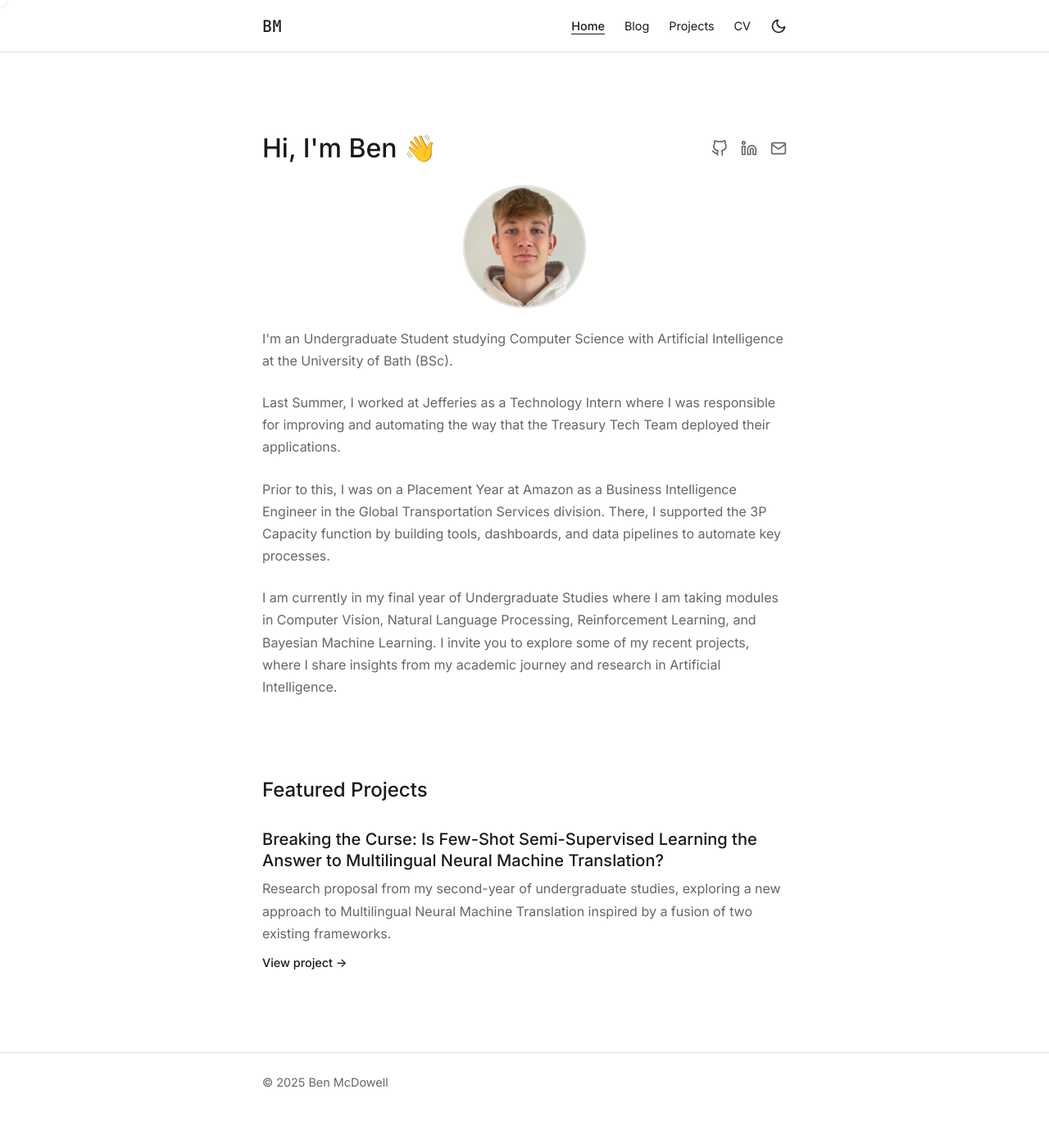
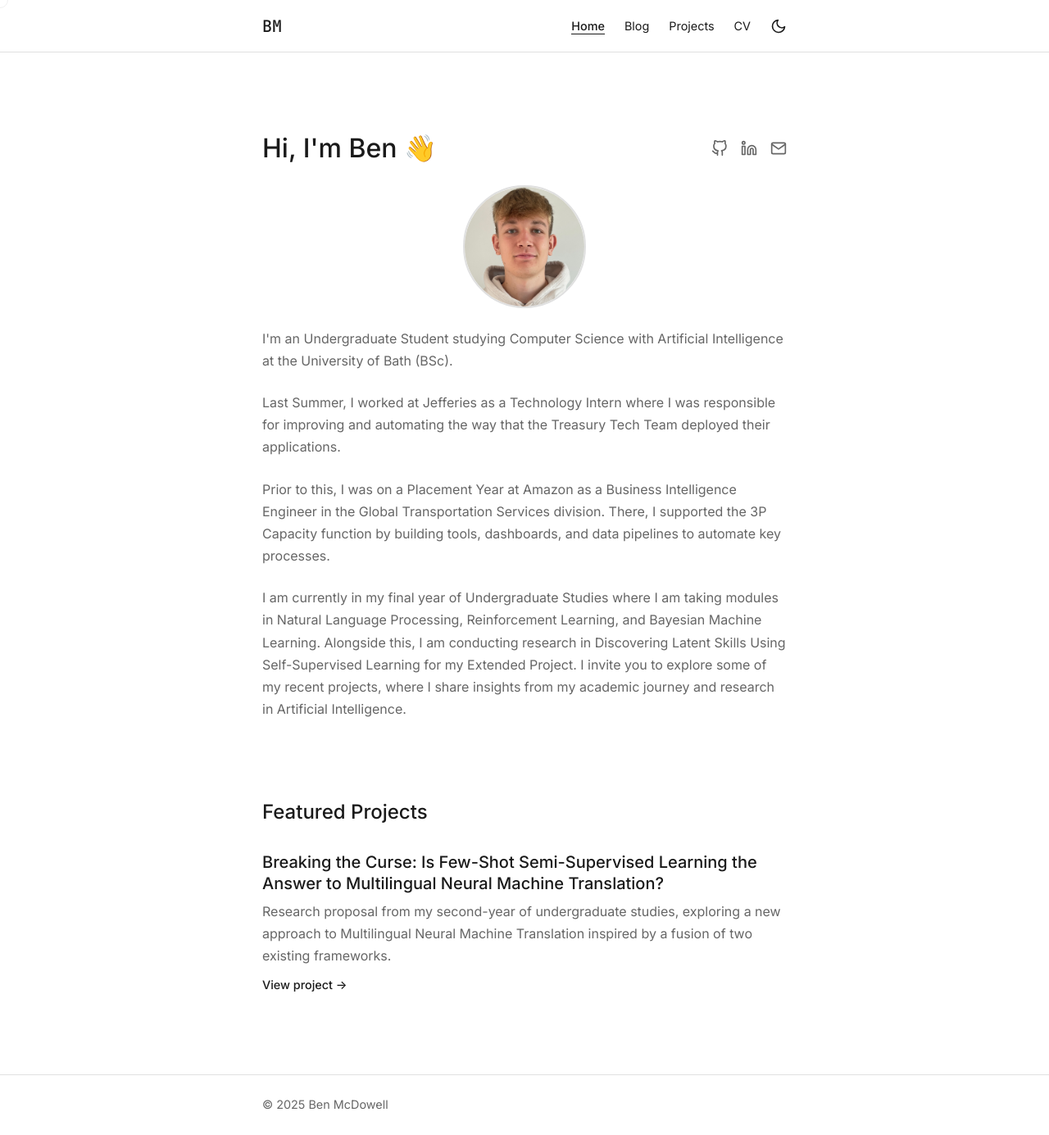
Before and after one commit to bmcd243/bmcd243.github.io, a Jekyll site: the page built from index.html, in a window 1280 px wide. Shown: the whole page at 82% size. Built offline with Jekyll 4.4.1, drawn with Linux system fonts in a browser that asks for light colours; before the commit the page ends 1358 px from its top, so only the background shows below that.

Commit message:
update description

```diff
--- a/index.html
+++ b/index.html
@@ -58,7 +58,7 @@ home_active: true
                 </p>
 
                 <p>
-                    I am currently in my final year of Undergraduate Studies where I am taking modules in Computer Vision, Natural Language Processing, Reinforcement Learning, and Bayesian Machine Learning. I invite you to explore some of my recent projects, where I share insights from my academic journey and research in Artificial Intelligence.
+                    I am currently in my final year of Undergraduate Studies where I am taking modules in Natural Language Processing, Reinforcement Learning, and Bayesian Machine Learning. Alongside this, I am conducting research in Discovering Latent Skills Using Self-Supervised Learning for my Extended Project. I invite you to explore some of my recent projects, where I share insights from my academic journey and research in Artificial Intelligence.
                 </p>
             </div>
         </div>
```
